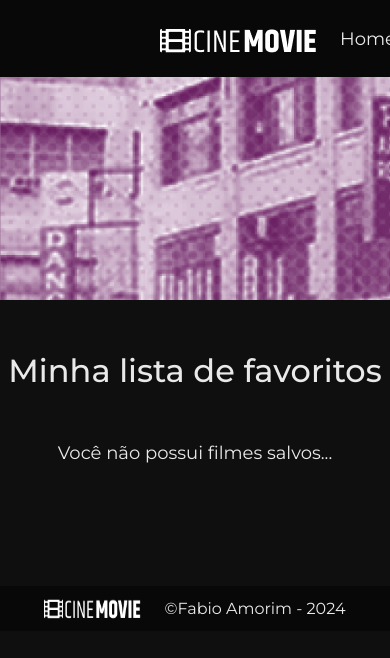
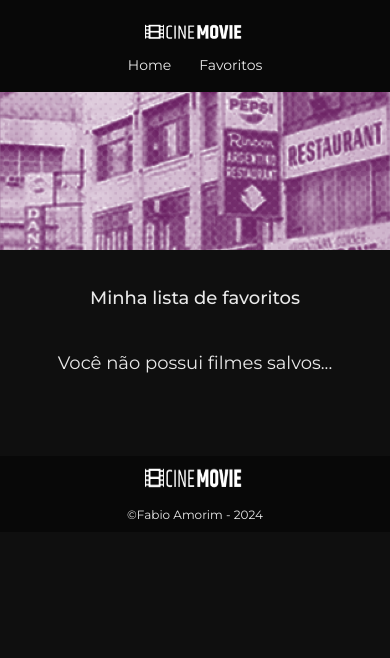
Before and after one commit to fbamorim/cine-movie, a React (Create React App) app: page /favoritos in a window 390 px wide. Shown: the top 658 px of the page. Built offline with nearby package versions, Linux system fonts and the light colour scheme.

Commit message:
Responsivo Mobile.

```diff
--- a/src/components/Banner/Banner.module.css
+++ b/src/components/Banner/Banner.module.css
@@ -4,3 +4,9 @@
   background-size: cover;
   background-repeat: no-repeat;
 }
+
+@media screen and (min-width: 320px) and (max-width: 414px) {
+  .banner {
+    height: 180px;
+  }
+}
--- a/src/components/Footer/Footer.module.css
+++ b/src/components/Footer/Footer.module.css
@@ -1,5 +1,4 @@
 .footer {
-  margin-top: 40px;
   display: flex;
   align-items: center;
   justify-content: center;
@@ -23,3 +22,17 @@
   font-size: 16px;
   color: var(--white);
 }
+
+@media screen and (min-width: 320px) and (max-width: 414px) {
+  .footer {
+    flex-direction: column;
+    gap: 2px;
+    padding-top: 4px;
+
+  }
+
+  .footer h2 {
+    font-size: 12px;
+  }
+
+}
--- a/src/components/Header/Header.module.css
+++ b/src/components/Header/Header.module.css
@@ -8,3 +8,17 @@
   left: 0;
   right: 0;
 }
+
+@media screen and (min-width: 320px) and (max-width: 414px) {
+  .cabecalho {
+    flex-direction: column;
+  }
+
+  .logo {
+    width: 100px;
+  }
+
+  .cabecalho nav {
+    margin-top: 10px;
+  }
+}
--- a/src/components/HeaderLink/HeaderLink.module.css
+++ b/src/components/HeaderLink/HeaderLink.module.css
@@ -5,3 +5,9 @@
   padding: 1em;
   text-decoration: none;
 }
+
+@media screen and (min-width: 320px) and (max-width: 414px) {
+  .link {
+    font-size: 14px;
+  }
+}
--- a/src/components/Title/Title.module.css
+++ b/src/components/Title/Title.module.css
@@ -5,3 +5,10 @@
   color: var(--white);
   padding: 30px 0;
 }
+
+@media screen and (min-width: 320px) and (max-width: 414px) {
+  .text h1 {
+    font-size: 18px;
+    padding: 25px 50px;
+  }
+}
--- a/src/pages/Favoritos/index.js
+++ b/src/pages/Favoritos/index.js
@@ -28,6 +28,7 @@ function Favoritos(){
 
   return(
     <>
+      <div style={{padding: 35}}></div>
       <Banner image="favoritos"/>
       <Title>
         <h1>Minha lista de favoritos</h1>
--- a/src/pages/Filme/filme.css
+++ b/src/pages/Filme/filme.css
@@ -65,3 +65,18 @@
 .area-buttons a:hover {
   color: var(--white);
 }
+
+@media screen and (min-width: 320px) and (max-width: 414px) {
+  .filme-info {
+    margin: 0 20px;
+  }
+
+  .filme-info h2, h3, span, strong, a  {
+    font-size: 14px;
+  }
+
+  .area-buttons button {
+    font-size: 14px;
+
+  }
+}
--- a/src/pages/Filme/index.js
+++ b/src/pages/Filme/index.js
@@ -68,6 +68,7 @@ function Filme(){
 
   return(
     <>
+      <div style={{padding: 35}}></div>
       <Banner image="player"/>
       <Title>
         <h1>Mais detalhes do filme</h1>
--- a/src/pages/Home/Home.module.css
+++ b/src/pages/Home/Home.module.css
@@ -59,3 +59,43 @@
   margin-top: 14px;
   color: gray;
 }
+
+@media screen and (min-width: 660px) and (max-width: 748px) {
+  .filmes img {
+    padding-top: 20px;
+    max-height: 280px;
+  }
+
+  .filmes article {
+    width: 160px;
+
+  }
+
+  .filmes a {
+    font-size: 14px;
+  }
+
+  .filmes h3 {
+    font-size: 14px;
+  }
+}
+
+@media screen and (min-width: 320px) and (max-width: 414px) {
+  .filmes img {
+    padding-top: 20px;
+    max-height: 260px;
+  }
+
+  .filmes article {
+    width: 260px;
+
+  }
+
+  .filmes a {
+    font-size: 14px;
+  }
+
+  .filmes h3 {
+    font-size: 14px;
+  }
+}
--- a/src/pages/Home/index.js
+++ b/src/pages/Home/index.js
@@ -38,6 +38,7 @@ function Home(){
 
   return(
     <>
+      <div style={{padding: 35}}></div>
       <Banner image="home"/>
       <Title>
         <h1>Um lugar para guardar seus filmes!</h1>
--- a/src/routes.js
+++ b/src/routes.js
@@ -7,7 +7,6 @@ import Filme from './pages/Filme'
 import Favoritos from "./pages/Favoritos";
 import Erro from './pages/Erro'
 import Footer from "./components/Footer";
-
 
 function RoutesApp() {
   return(
```
